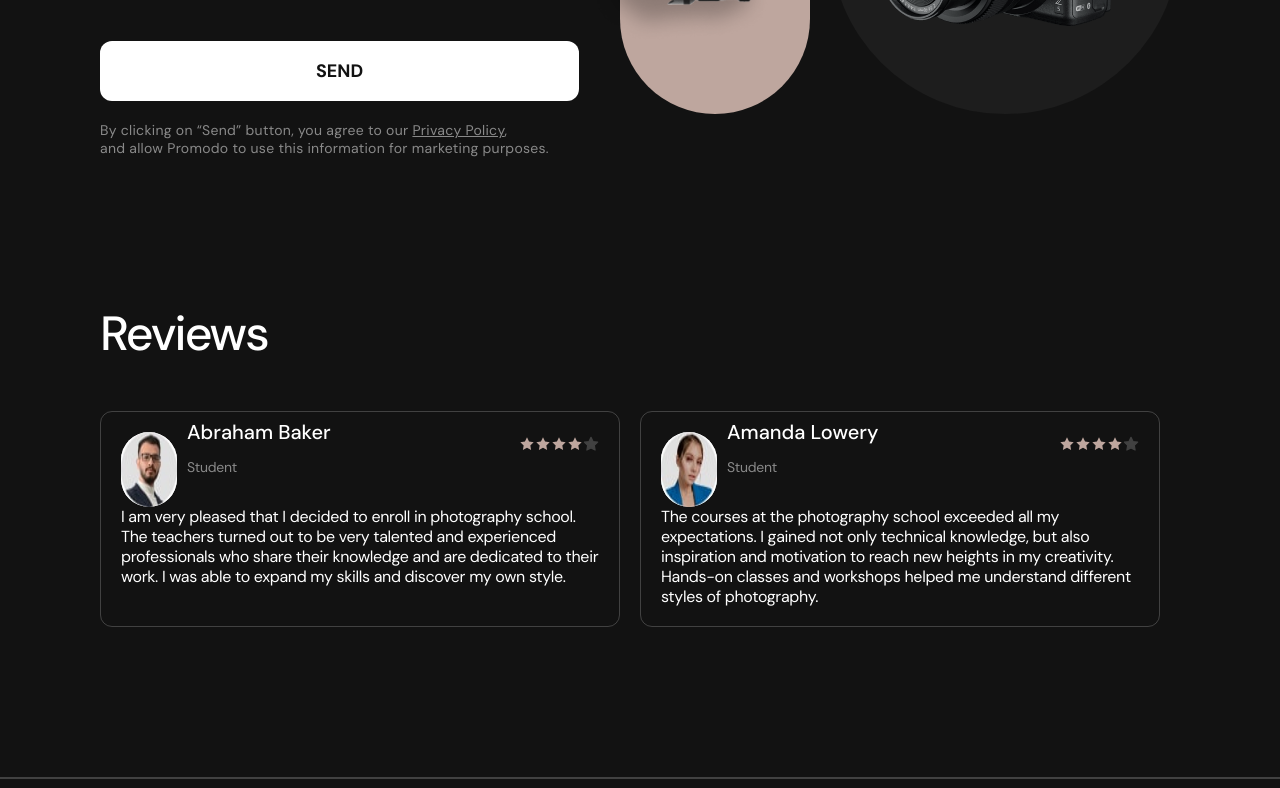
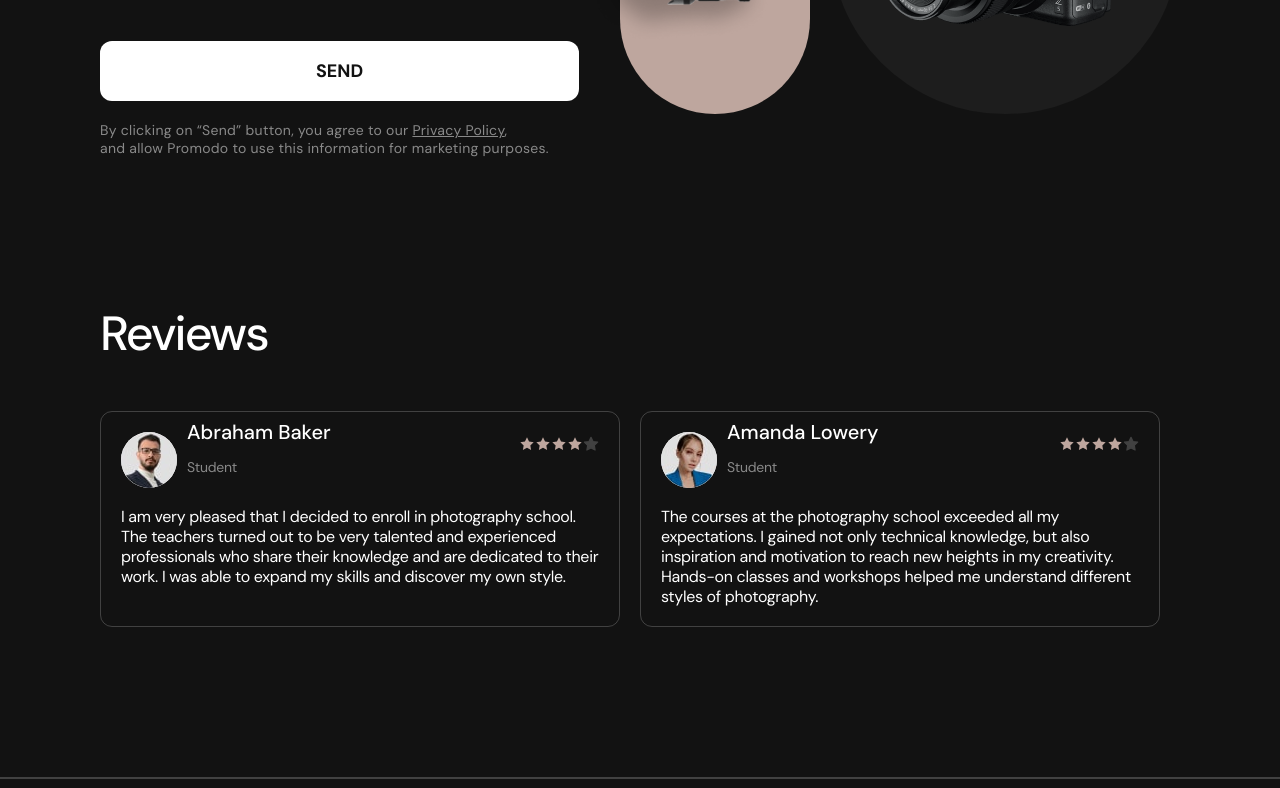
Before and after one commit to HannaPalianytsia/first-team-project, a website built with Vite: page src/index.html in a window 1280 px wide. Shown: the part 3405-4193 px from the top of the page. Built offline with nearby package versions, Linux system fonts and the light colour scheme; files whose address does not match are found by name.

Commit message:
correct-16

```diff
--- a/src/css/reviews.css
+++ b/src/css/reviews.css
@@ -25,8 +25,8 @@
 .img-beker {
   border-radius: 100px;
   background: #e0e0e0;
-  width="56"
-  height="56"
+  width: 56px;
+  height: 56px;
 }
 .baker {
   display: inline-grid;
@@ -144,8 +144,8 @@
   .img-lowery {
     border-radius: 100px;
     background: #e0e0e0;
-    width="56"
-    height="56"
+    width: 56px;
+    height: 56px;
   }
   .lowery {
     display: inline-grid;
```
